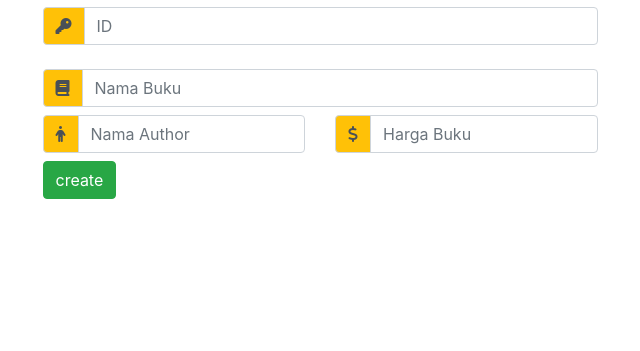
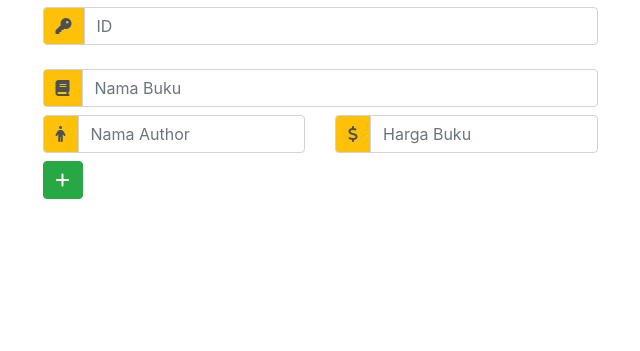
Before and after one commit to Lmaowee/tugas, a PHP site: page / in a window 1280 px wide. Shown: the part 105-456 px from the top of the page, without its empty margins (320-960 px from the left). Run offline with PHP 8.4, Linux system fonts and the light colour scheme; some libraries are stand-ins or nearby versions.

Commit message:
add + icon usig bootstrap

```diff
--- a/New folder/index.php
+++ b/New folder/index.php
@@ -45,7 +45,7 @@
             </div>
           </div>
           <div class="d-flex">
-              <?php buttonElement(btnid:"btn-create",styleclass:"btn btn-success",text:"create",name:"create",attr:"") ?>
+              <?php buttonElement(btnid:"btn-create",styleclass:"btn btn-success",text:"<i class='fas fa-plus'></i>",name:"create",attr:"") ?>
           </div>
         </form>
       </div>
```
